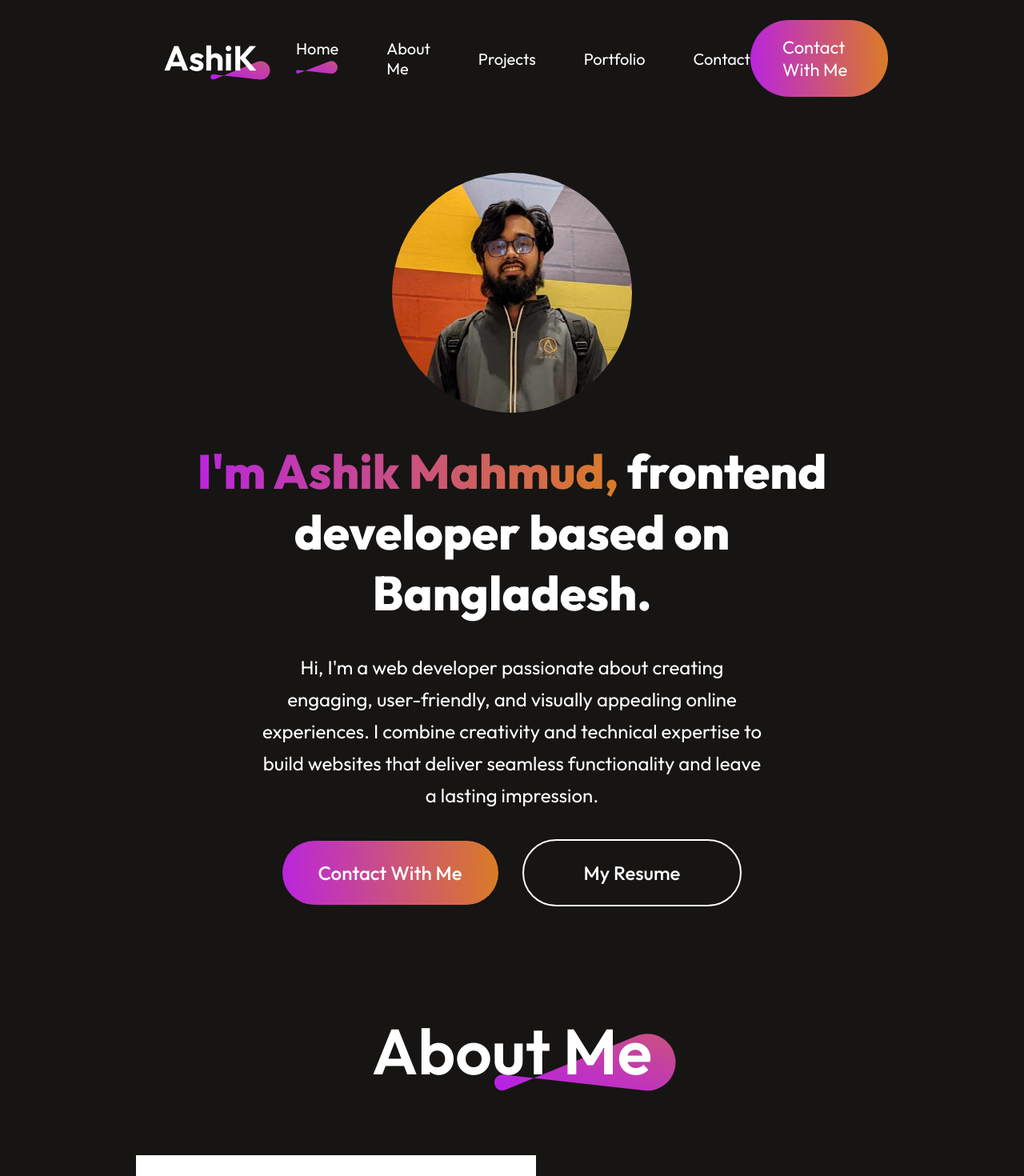
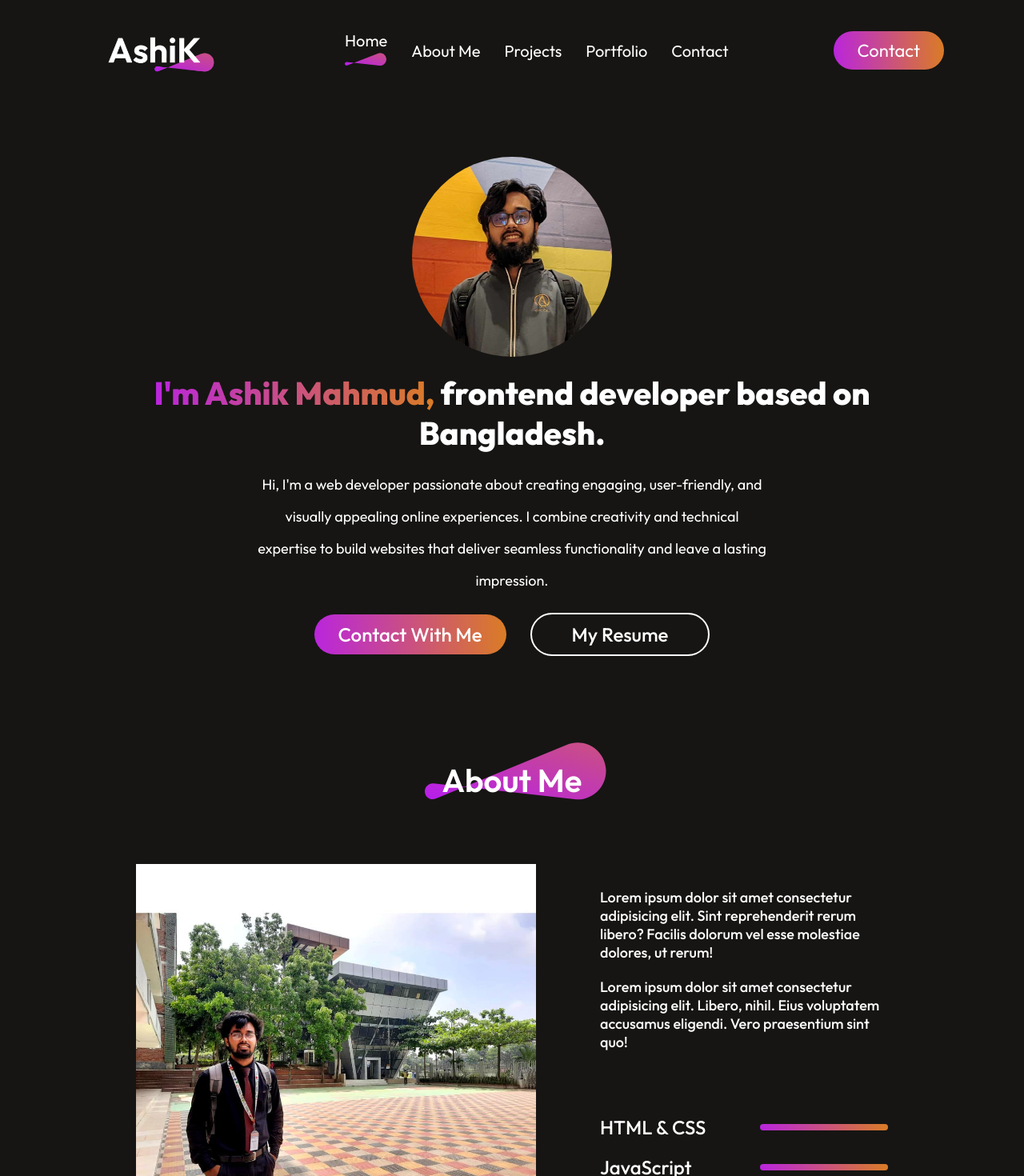
Before and after one commit to Pullock4981/Ashik-Portfolio, a React (Vite) app: page / in a window 1280 px wide. Shown: the top 1470 px of the page at 80% size. Built offline with nearby package versions, Linux system fonts and the light colour scheme.

Commit message:
add changes

```diff
--- a/src/Components/About/About.css
+++ b/src/Components/About/About.css
@@ -13,7 +13,7 @@
 
 .about-title h1{
     padding: 0px 30px;
-    font-size: 80px;
+    font-size: 40px;
     font-weight: 600;
 }
 
@@ -45,7 +45,7 @@
     display: flex;
     flex-direction: column;
     gap: 20px;
-    font-size: 24px;
+    font-size: 18px;
     font-weight: 500;
 }
 
--- a/src/Components/Contact/Contact.css
+++ b/src/Components/Contact/Contact.css
@@ -13,7 +13,7 @@
 
 .contact-title h1{
     padding: 0px 30px;
-    font-size: 80px;
+    font-size: 40px;
     font-weight: 600;
 }
 
@@ -26,7 +26,7 @@
 
 .contact-section{
     display: flex;
-    gap: 150px;
+    gap: 80px;
 }
 
 .contact-left{
@@ -36,7 +36,7 @@
 }
 
 .contact-left h1{
-    font-size: 80px;
+    font-size: 30px;
     font-weight: 700;
     background: linear-gradient(267deg, #DA7C25 -5.09%, #B923E1 102.06%);
     background-clip: text;
@@ -48,7 +48,7 @@
     max-width: 500px;
     color: #d8d8d8;
     line-height: 30px;
-    font-size: 20px;
+    font-size: 18px;
 }
 
 .contact-details{
@@ -69,18 +69,18 @@
     display: flex;
     flex-direction: column;
     align-items: start;
-    gap: 30px;
+    gap: 10px;
 }
 
 .contact-right label{
-    font-size: 22px;
+    font-size: 18px;
     color: #d8d8d8;
     font-weight: 500;
 }
 
 .contact-right input{
-    width: 700px;
-    height: 70px;
+    width: 600px;
+    height: 50px;
     border: none;
     border-radius: 10px;
     padding: 0px 20px;
@@ -95,7 +95,7 @@
     width: 600px;
     border: none;
     border-radius: 10px;
-    padding: 25px;
+    padding: 10px;
     font-size: 20px;
     border-radius: 4px;
     background: #323232;
@@ -107,7 +107,7 @@
     border-radius: 50px;
     border: none;
     color: white;
-    padding: 20px 60px;
+    padding: 10px 60px;
     background: linear-gradient(267deg, #DA7C25 -5.09%, #B923E1 102.06%);
     font-size: 22px;
     font-weight: 500;
--- a/src/Components/Contact/Contact.jsx
+++ b/src/Components/Contact/Contact.jsx
@@ -46,7 +46,7 @@ const Contact = () => {
                     <label htmlFor="">Your Email</label>
                     <input type="text" name="email" placeholder='Enter Your email'/>
                     <label htmlFor="">Write your messege here</label>
-                    <textarea name="messege" rows="8" placeholder='Write your messege here'></textarea>
+                    <textarea name="messege" rows="3" placeholder='Write your messege here'></textarea>
                     <button type="submit" className='contact-submit'>Submit now</button>
                 </form>
             </div>
--- a/src/Components/Hero/Hero.css
+++ b/src/Components/Hero/Hero.css
@@ -2,12 +2,12 @@
     display: flex;
     align-items: center;
     flex-direction: column;
-    gap: 35px;
+    gap: 20px;
 }
 
 .profile-img{
-    width: 300px;
-    height: 300px;
+    width: 250px;
+    height: 250px;
     border-radius: 100%;
     margin-top: 70px;
 }
@@ -15,7 +15,7 @@
 .hero h1{
     text-align: center;
     width: 70%;
-    font-size: 60px;
+    font-size: 40px;
     font-weight: 800;
 }
 
@@ -29,7 +29,7 @@
 .hero p{
     width: 50%;
     text-align: center;
-    font-size: 24px;
+    font-size: 18px;
     line-height: 40px;
 }
 
@@ -43,7 +43,7 @@
 }
 
 .hero-contact{
-    padding: 25px 45px;
+    padding: 10px 30px;
     border-radius: 50px;
     background: linear-gradient(267deg, #DA7C25 0.36%, #B923E1 102.06%);
     cursor: pointer;
@@ -54,10 +54,15 @@
 }
 
 .hero-resume{
-    padding: 25px 75px;
+    padding: 10px 50px;
     border-radius: 50px;
     border: 2px solid white;
     cursor: pointer;
+}
+
+.hero-resume a{
+    text-decoration: none;
+    color:white
 }
 
 .hero-resume:hover{
--- a/src/Components/Hero/Hero.jsx
+++ b/src/Components/Hero/Hero.jsx
@@ -16,7 +16,7 @@ const Hero = () => {
                     <AnchorLink className="anchor-link" offset={50} href="#contact">Contact With Me</AnchorLink>
                 </div>
                 <div className="hero-resume">
-                    My Resume
+                    <a target='_blank' href="https://drive.google.com/file/d/1kVSOxGu41ksTakQocVPmREqiLeyG6Tuh/view?usp=drivesdk">My Resume</a>
                 </div>
             </div>
         </div>
--- a/src/Components/MyWork/MyWork.css
+++ b/src/Components/MyWork/MyWork.css
@@ -13,7 +13,7 @@
 
 .mywork-title h1{
     padding: 0px 30px;
-    font-size: 80px;
+    font-size: 40px;
     font-weight: 600;
 }
 
@@ -85,7 +85,7 @@
     gap: 20px;
     border-radius: 50px;
     border: 2px solid white;
-    padding: 30px 60px;
+    padding: 10px 60px;
     font-size: 22px;
     font-weight: 500;
     margin-bottom: 80px;
--- a/src/Components/Navbar/Navbar.css
+++ b/src/Components/Navbar/Navbar.css
@@ -2,7 +2,7 @@
     display: flex;
     align-items: center;
     justify-content: space-between;
-    margin: 20px 170px;
+    margin: 10px 100px;
     /* position: static; */
 }
 
@@ -14,7 +14,7 @@
     display: flex;
     align-items: center;
     list-style: none;
-    gap: 60px;
+    gap: 30px;
     font-size: 20px;
     cursor: pointer;
 }
@@ -36,7 +36,7 @@
 }
 
 .nav-contact{
-    padding: 20px 40px;
+    padding: 10px 30px;
     border-radius: 50px;
     background: linear-gradient(267deg, #DA7C25 0.36%, #B923E1 102.06%);
     font-size: 22px;
--- a/src/Components/Navbar/Navbar.jsx
+++ b/src/Components/Navbar/Navbar.jsx
@@ -39,7 +39,7 @@ const Navbar = () => {
                 <li><AnchorLink className="anchor-link" offset={50} href="#portfolio"><p onClick={()=>setManu("portfolio")}>Portfolio</p></AnchorLink>{manu === "portfolio" ? <img src={ underline_img} alt="" />:<></> }</li>
                 <li><AnchorLink className="anchor-link" offset={50} href="#contact"><p onClick={()=>setManu("contact")}>Contact</p></AnchorLink>{manu === "contact" ? <img src={ underline_img} alt="" />:<></> }</li>
             </ul>
-            <div className="nav-contact"><AnchorLink className="anchor-link" offset={50} href="#contact">Contact With Me</AnchorLink></div>
+            <div className="nav-contact"><AnchorLink className="anchor-link" offset={50} href="#contact">Contact</AnchorLink></div>
         </div>
     );
 };
```
Also changed, not shown: src/assets/AMFAH Architects & Construction.png (added), src/assets/Screenshot 2025-04-06 003718.png (added).
